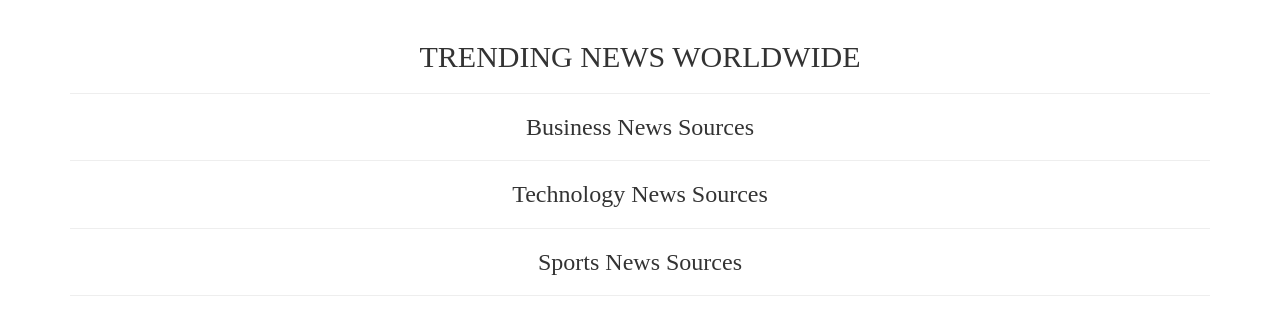
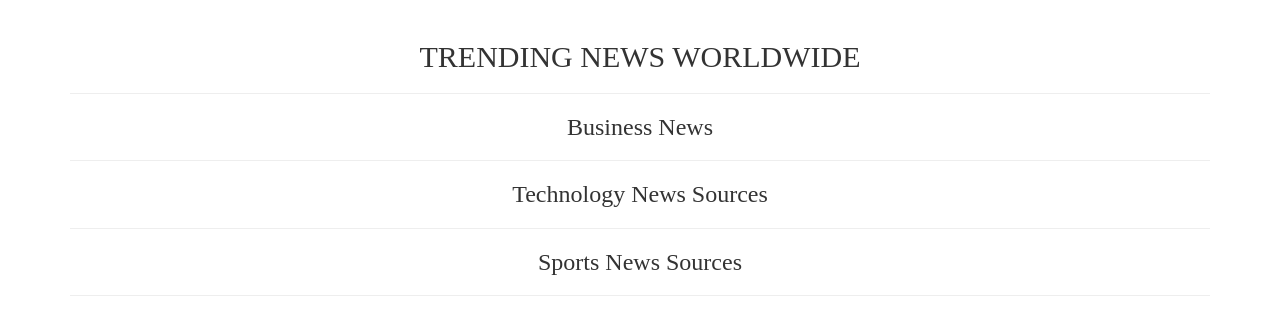
Before and after one commit to Ephrao1/News-App, a Flask app: template app/templates/index.html in a window 1280 px wide. Shown: the part 80-415 px from the top of the page. Run offline with Flask 2, Linux system fonts and the light colour scheme; the template is opened without the code that fills it, so the values that code supplies are empty; some libraries are stand-ins or nearby versions.

Commit message:
Modify index.html

```diff
--- a/app/templates/index.html
+++ b/app/templates/index.html
@@ -15,7 +15,7 @@
 
         <h2 class="text-center" style="font-family: 'Times New Roman', Times, serif;"> TRENDING NEWS WORLDWIDE</h2>
         <hr>
-        <h3 class="text-center"style="font-family: 'Times New Roman', Times, serif;"> Business News Sources</h3>
+        <h3 class="text-center"style="font-family: 'Times New Roman', Times, serif;"> Business News </h3>
         <hr>
         <ul>
             {{ macro.displaySourcesList(business)}}
```
